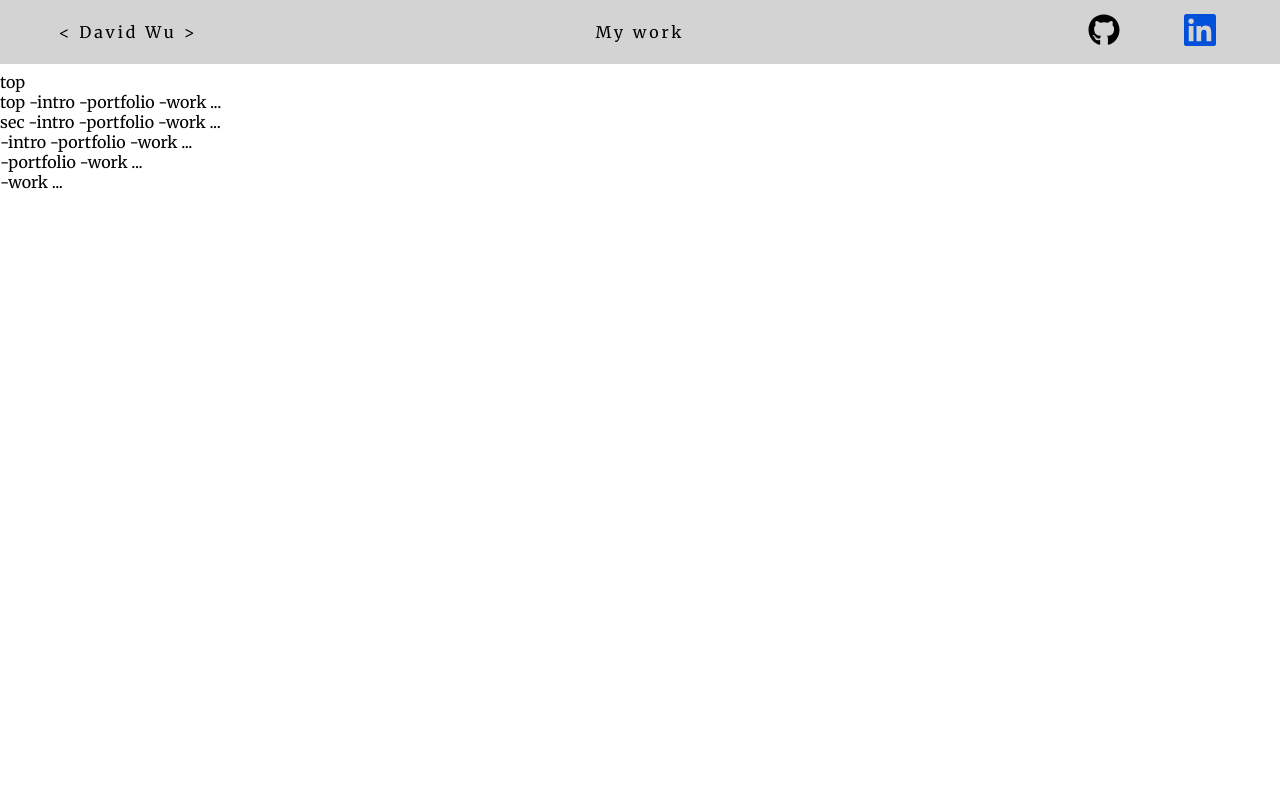
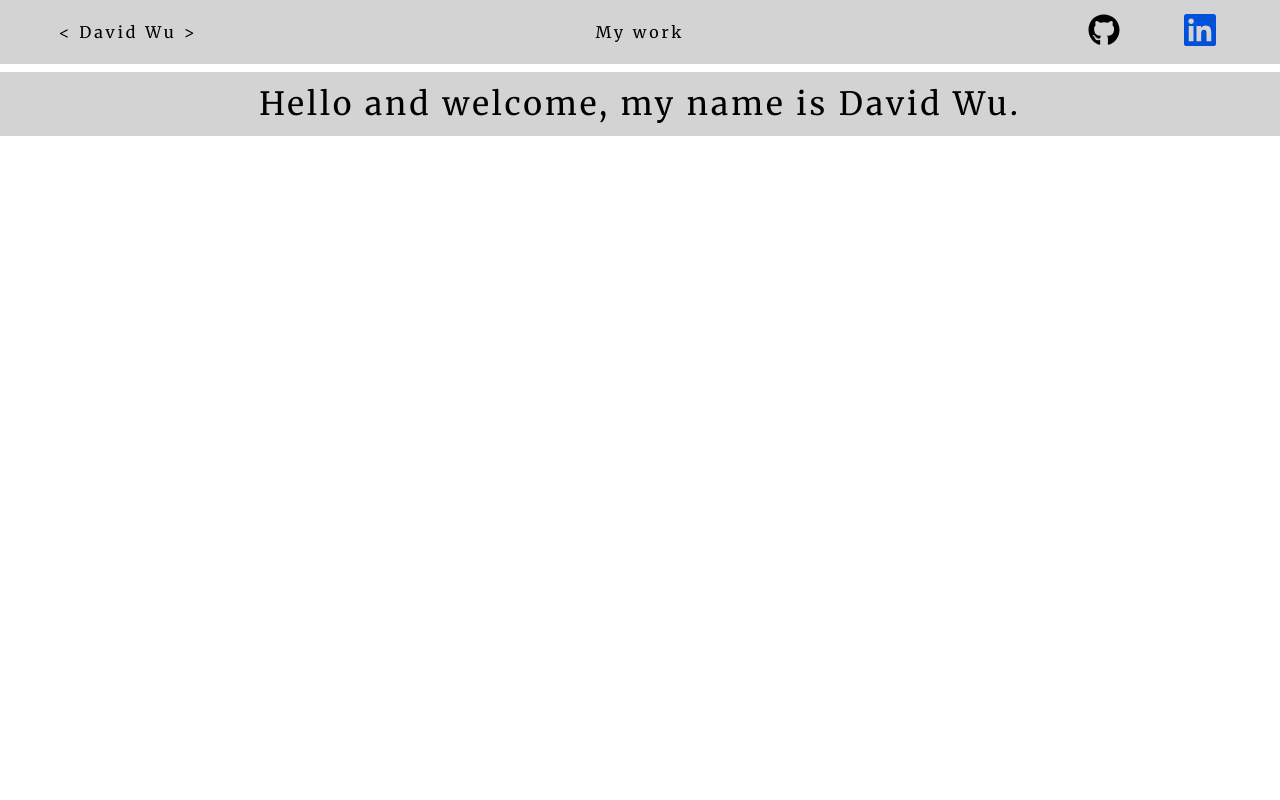
Before and after one commit to david204code/MyPortfolio, a React (Create React App) app: page / in a window 1280 px wide. Shown: the top 800 px of the page. Built offline with nearby package versions, Linux system fonts and the light colour scheme.

Commit message:
Created and imported the intro component

```diff
--- /dev/null
+++ b/src/components/intro/Intro.jsx
@@ -0,0 +1,12 @@
+import React from "react";
+import "./Intro.scss";
+
+export default function Intro() {
+  return (
+    <div className="intro">
+      <div className="wrapper">
+        <h1>Hello and welcome, my name is David Wu.</h1>
+      </div>
+    </div>
+  );
+}
--- /dev/null
+++ b/src/components/intro/Intro.scss
@@ -0,0 +1,3 @@
+.intro {
+  height: 100vh;
+}
--- a/src/pages/homePage/HomePage.jsx
+++ b/src/pages/homePage/HomePage.jsx
@@ -1,9 +1,11 @@
 import React from "react";
 import "./HomePage.scss";
+import Intro from "../../components/intro/Intro";
 
 export default function HomePage() {
   return (
     <div className="homepage">
+      <Intro />
       <p>top</p>
       <p>top -intro -portfolio -work ...</p>
       <p>sec -intro -portfolio -work ...</p>
```
